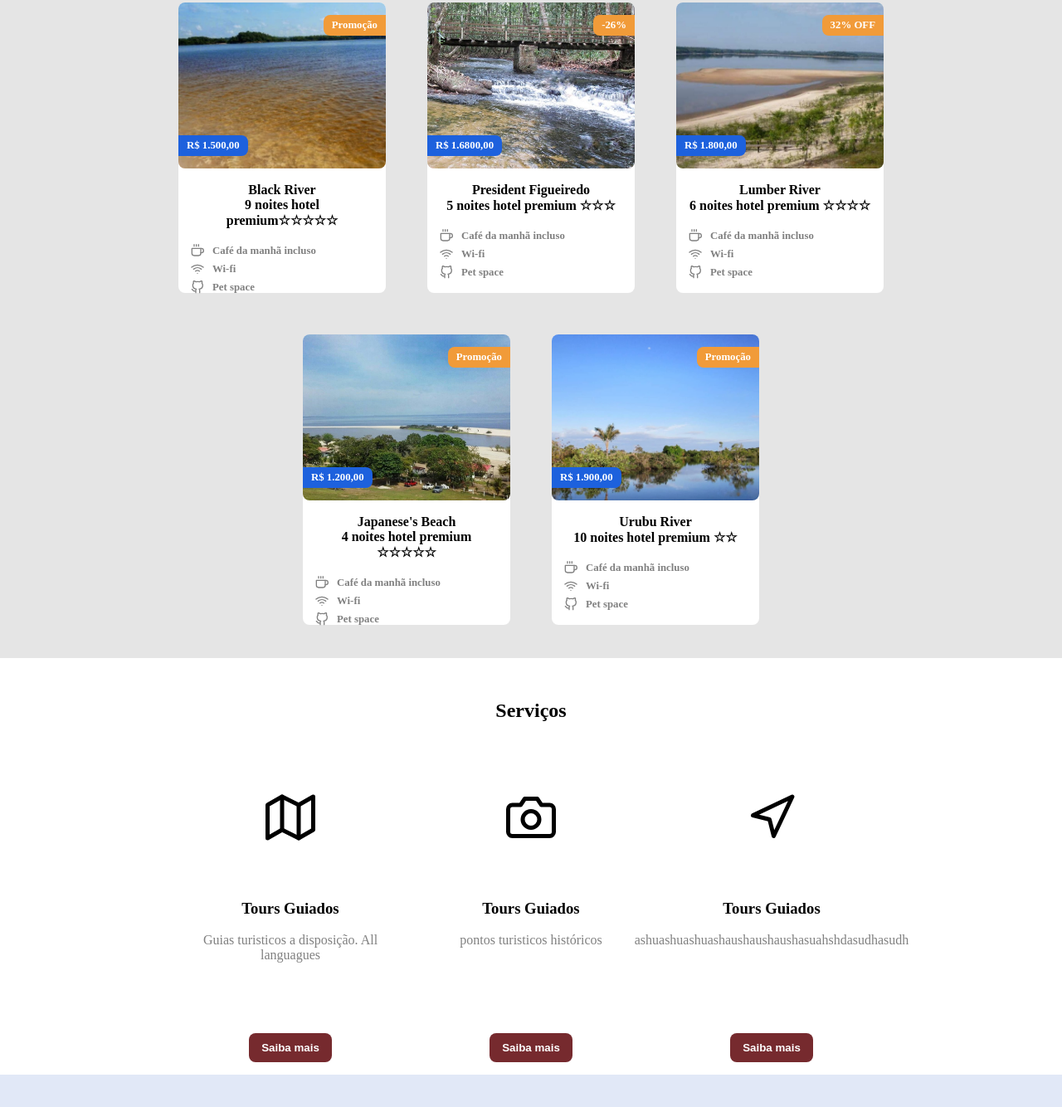
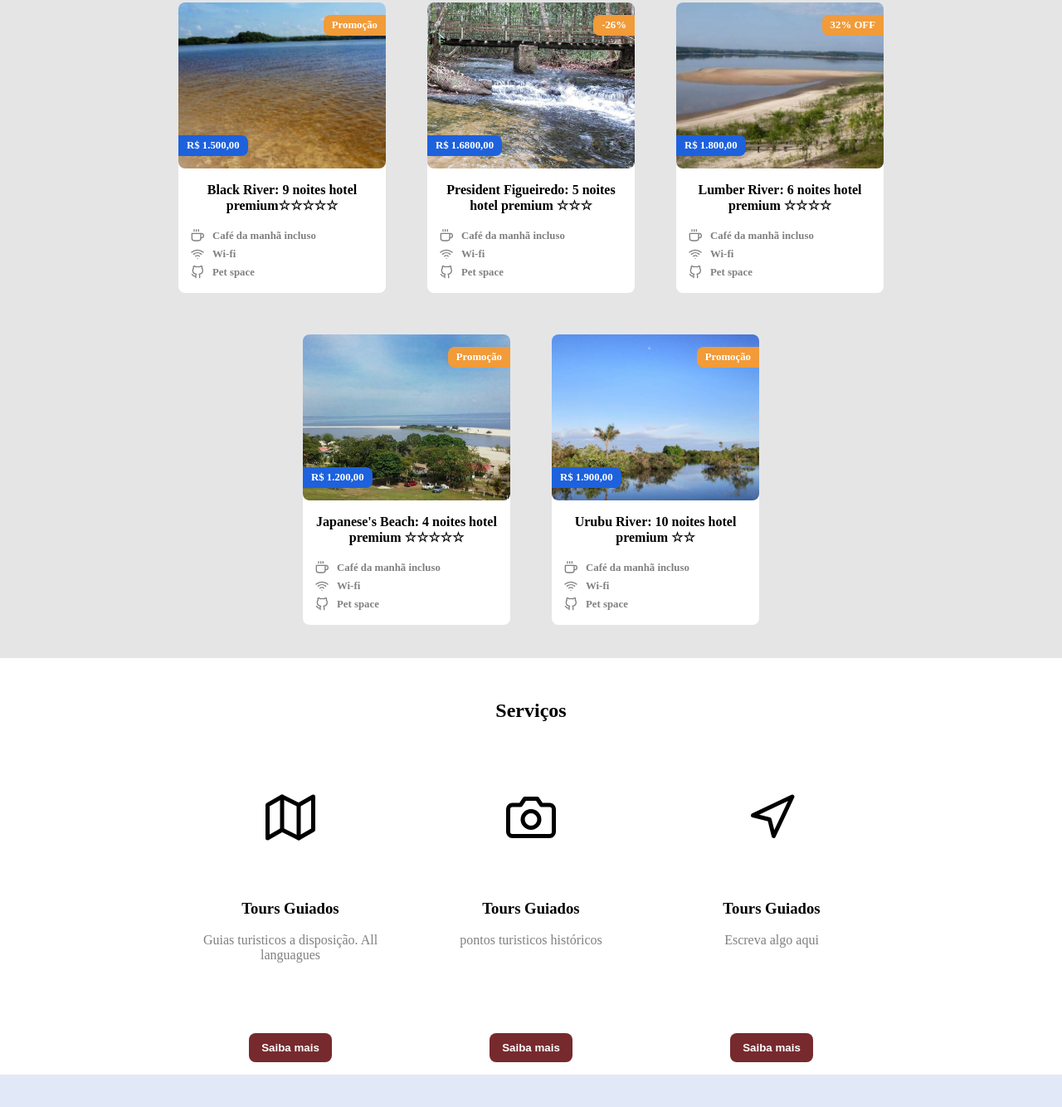
Before and after one commit to KenjiRN/amazon-discover, a plain HTML site: page index.html in a window 1280 px wide. Shown: the part 933-2267 px from the top of the page at 83% size. Drawn offline with nearby package versions, Linux system fonts and the light colour scheme; a web font is replaced by a local one.

Commit message:
Update index.html

```diff
--- a/index.html
+++ b/index.html
@@ -84,7 +84,7 @@
 
                     <img class="card-imagem" src="water.jpeg">
                     <div class="card-content">
-                        <h1>Black River<br>9 noites hotel premium☆☆☆☆☆</h1>
+                        <h1>Black River: 9 noites hotel premium☆☆☆☆☆</h1>
                         <ul>
                             <li><i data-feather="coffee"></i>Café da manhã incluso</li>
                             <li><i data-feather="wifi"></i>Wi-fi</li>
@@ -110,7 +110,7 @@
 
                     <img class="card-imagem" src="gates.jpeg">
                     <div class="card-content">
-                        <h1>President Figueiredo<br> 5 noites hotel premium ☆☆☆</h1>
+                        <h1>President Figueiredo: 5 noites hotel premium ☆☆☆</h1>
                         <ul>
                             <li><i data-feather="coffee"></i>Café da manhã incluso</li>
                             <li><i data-feather="wifi"></i>Wi-fi</li>
@@ -136,7 +136,7 @@
 
                     <img class="card-imagem" src="beach.jpeg">
                     <div class="card-content">
-                        <h1>Lumber River<br> 6 noites hotel premium ☆☆☆☆</h1>
+                        <h1>Lumber River: 6 noites hotel premium ☆☆☆☆</h1>
                         <ul>
                             <li><i data-feather="coffee"></i>Café da manhã incluso</li>
                             <li><i data-feather="wifi"></i>Wi-fi</li>
@@ -162,7 +162,7 @@
 
                     <img class="card-imagem" src="japanese.jpeg">
                     <div class="card-content">
-                        <h1>Japanese's Beach<br> 4 noites hotel premium ☆☆☆☆☆</h1>
+                        <h1>Japanese's Beach: 4 noites hotel premium ☆☆☆☆☆</h1>
                         <ul>
                             <li><i data-feather="coffee"></i>Café da manhã incluso</li>
                             <li><i data-feather="wifi"></i>Wi-fi</li>
@@ -188,7 +188,7 @@
 
                     <img class="card-imagem" src="river.jpeg">
                     <div class="card-content">
-                        <h1>Urubu River<br> 10 noites hotel premium ☆☆</h1>
+                        <h1>Urubu River: 10 noites hotel premium ☆☆</h1>
                         <ul>
                             <li><i data-feather="coffee"></i>Café da manhã incluso</li>
                             <li><i data-feather="wifi"></i>Wi-fi</li>
@@ -229,7 +229,7 @@
                     <i data-feather="navigation"></i>        <!--ICONES: https://feathericons.com/ -->
                     <div class="card-content">
                         <h3> Tours Guiados</h3>
-                        <p>ashuashuashuashaushaushaushasuahshdasudhasudh</p>
+                        <p>Escreva algo aqui</p>
 
                     </div>
                     <button>Saiba mais</button>
```
